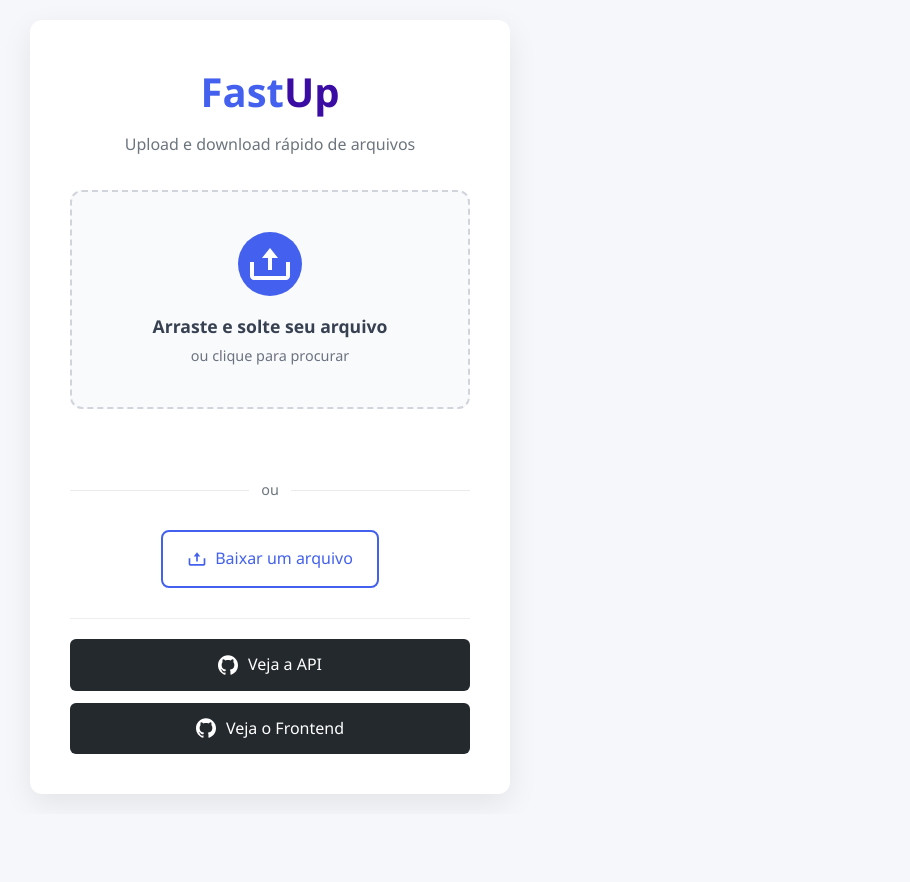
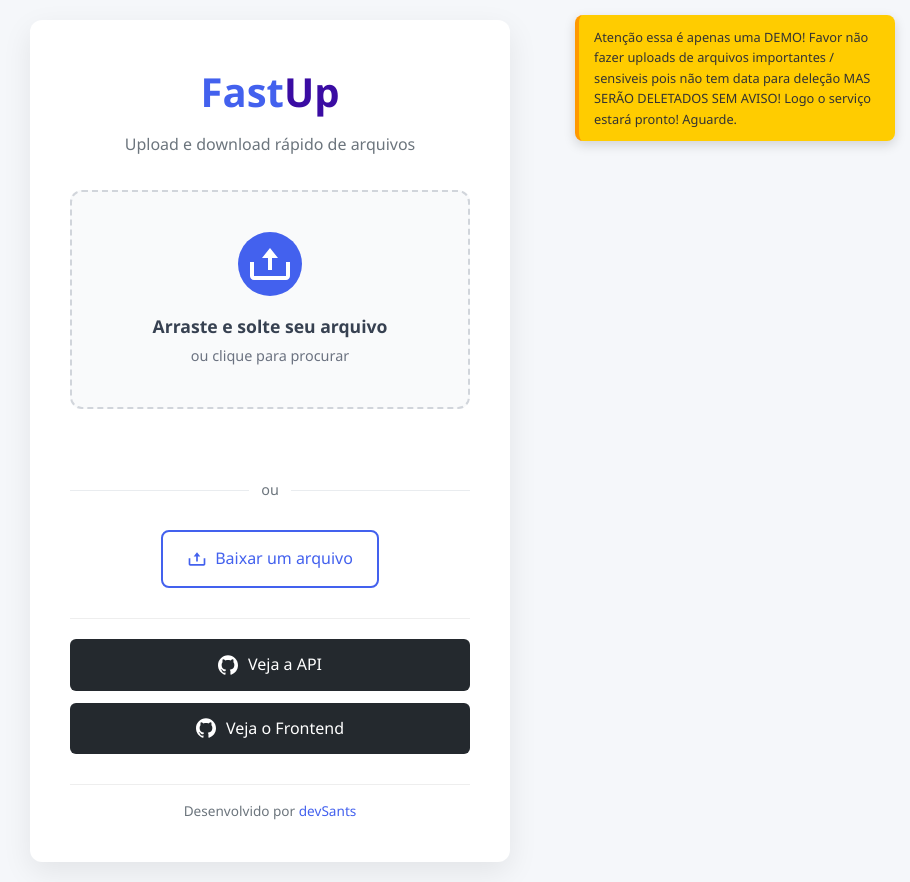
Before and after one commit to devsants/fastup-front, a React (Create React App) app: page / in a window 1280 px wide. Shown: the whole page, without its empty margins (370-1280 px from the left). Before the commit the page ends 814 px from the top, so only its background shows below. Built offline with nearby package versions, Linux system fonts and the light colour scheme.

Commit message:
FastUp Demo v1.0

```diff
--- a/src/components/Upload.js
+++ b/src/components/Upload.js
@@ -9,7 +9,6 @@ function Upload() {
   const [isDragging, setIsDragging] = useState(false);
   const [showDropOverlay, setShowDropOverlay] = useState(false);
   const fileInputRef = useRef(null);
-
 
   // Função que gerencia o evento de arrastar arquivos
   const handleDragOver = useCallback((e) => {
@@ -56,7 +55,6 @@ function Upload() {
   };
 
   // Função que gerencia o evento de upload do arquivo
-
   const handleFileUpload = async (file) => {
     if (!file) {
       return;
@@ -130,6 +128,11 @@ function Upload() {
 
   return (
     <>
+      {/* Disclaimer no canto superior direito */}
+      <div className="disclaimer">
+        Atenção essa é apenas uma DEMO! Favor não fazer uploads de arquivos importantes / sensiveis pois não tem data para deleção MAS SERÃO DELETADOS SEM AVISO! Logo o serviço estará pronto! Aguarde.
+      </div>
+
       {/* Overlay de drag and drop para a tela inteira */}
       {showDropOverlay && (
         <div
@@ -150,6 +153,7 @@ function Upload() {
           </div>
         </div>
       )}
+
       {/* Container principal */}
       <div className="app-container">
         <div className="card">
@@ -201,7 +205,6 @@ function Upload() {
           </div>
 
           {/* Link para a Sessão de Download */}
-
           <div className="download-section">
             <Link to="/download" className="download-link">
               <svg className="download-icon" width="24" height="24" viewBox="0 0 24 24" fill="none" xmlns="http://www.w3.org/2000/svg">
@@ -237,6 +240,11 @@ function Upload() {
               Veja o Frontend
             </a>
           </div>
+
+          {/* Créditos discretos no final */}
+          <div className="credits">
+            Desenvolvido por <a href="https://github.com/devsants" target="_blank" rel="noopener noreferrer">devSants</a>
+          </div>
         </div>
       </div>
     </>
--- a/src/components/styles/Upload.css
+++ b/src/components/styles/Upload.css
@@ -10,6 +10,43 @@ body {
   background-color: #f5f7fa;
   color: #333;
   line-height: 1.6;
+}
+
+/* Disclaimer no canto superior direito */
+.disclaimer {
+  position: fixed;
+  top: 15px;
+  right: 15px;
+  max-width: 320px;
+  background-color: #ffcc00;
+  color: #333;
+  padding: 12px 15px;
+  border-radius: 8px;
+  font-size: 0.8rem;
+  font-weight: 500;
+  z-index: 1001;
+  box-shadow: 0 4px 12px rgba(0, 0, 0, 0.15);
+  border-left: 4px solid #ff9900;
+}
+
+/* Créditos discretos */
+.credits {
+  margin-top: 30px;
+  padding-top: 15px;
+  border-top: 1px solid #eee;
+  font-size: 0.85rem;
+  color: #6c757d;
+  text-align: center;
+}
+
+.credits a {
+  color: #4361ee;
+  text-decoration: none;
+  font-weight: 500;
+}
+
+.credits a:hover {
+  text-decoration: underline;
 }
 
 /* Overlay de drag and drop para tela inteira */
@@ -293,6 +330,14 @@ body {
 
 /* Responsividade */
 @media (max-width: 576px) {
+  .disclaimer {
+    max-width: 280px;
+    font-size: 0.75rem;
+    padding: 10px;
+    right: 10px;
+    top: 10px;
+  }
+
   .card {
     padding: 24px;
   }
```
